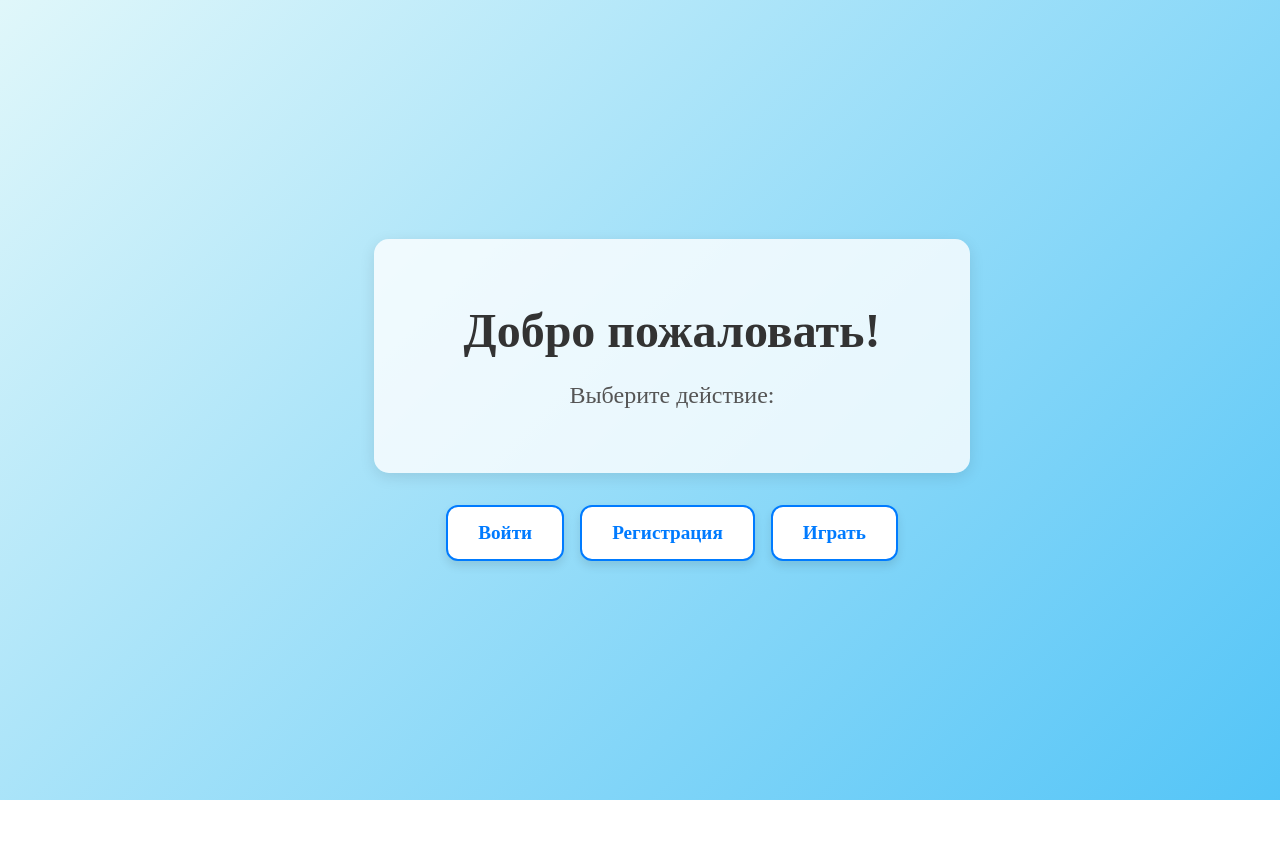
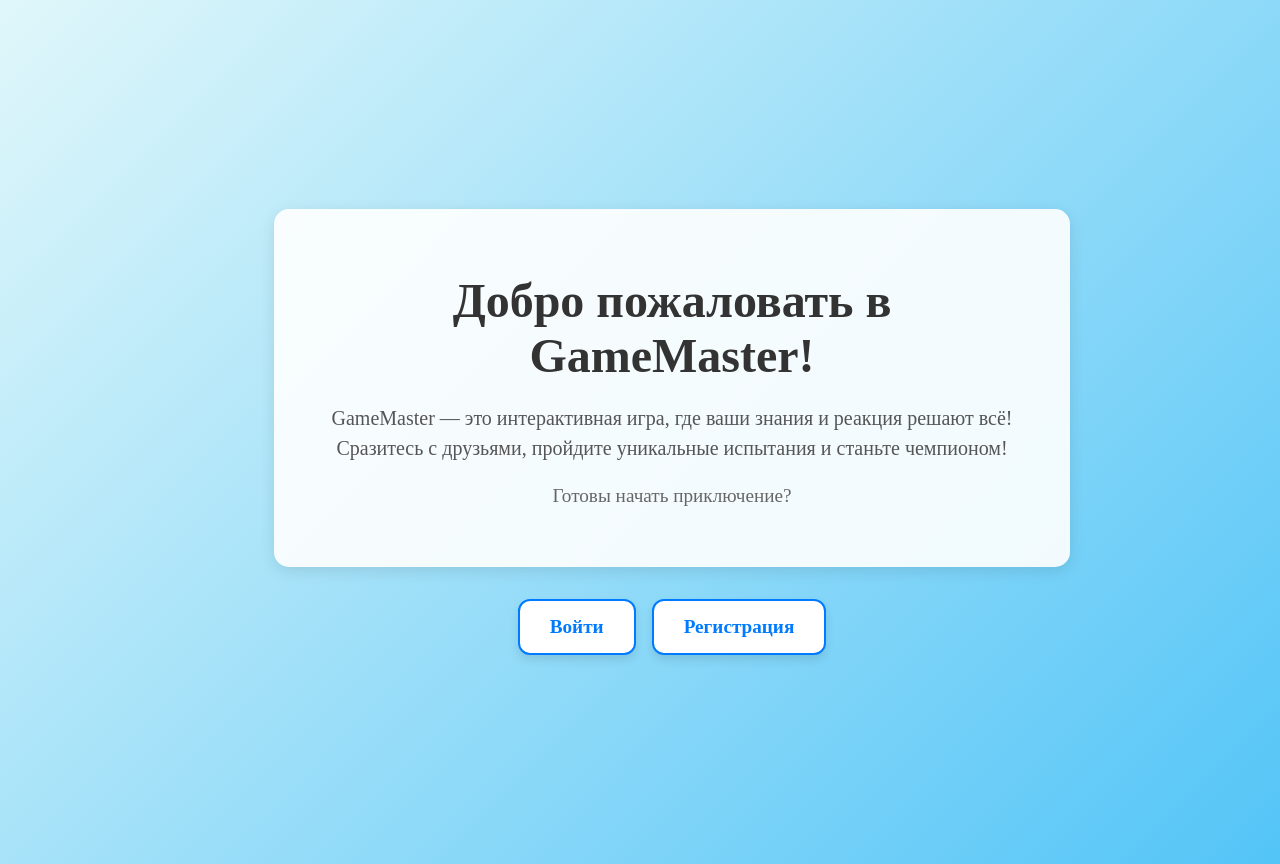
Before and after one commit to Albrut/react-kahoot, a React (Vite) app: page / in a window 1280 px wide. Shown: the top 864 px of the page. Before the commit the page ends 800 px from the top, so only its background shows below. Built offline with nearby package versions, Linux system fonts and the light colour scheme.

Commit message:
changed main page

```diff
--- a/src/css/homePage.css
+++ b/src/css/homePage.css
@@ -5,21 +5,42 @@
     justify-content: center;
     min-height: 100vh;
     width: 100%;
+    padding: 2rem;
     background: linear-gradient(135deg, #e0f7fa, #4fc3f7);
     text-align: center;
-    padding: 0 2rem;
+    animation: fadeIn 1s ease-out;
 }
 
-
+@keyframes fadeIn {
+    from {
+        opacity: 0;
+        transform: translateY(20px);
+    }
+    to {
+        opacity: 1;
+        transform: translateY(0);
+    }
+}
 
 .home-text-container {
-    background-color: rgba(255, 255, 255, 0.8);
+    background-color: rgba(255, 255, 255, 0.9);
     border-radius: 15px;
     padding: 2rem 3rem;
     box-shadow: 0px 4px 15px rgba(0, 0, 0, 0.1);
     margin-bottom: 2rem;
-    width: 100%;
-    max-width: 500px;
+    max-width: 700px;
+    animation: slideIn 1s ease-out;
+}
+
+@keyframes slideIn {
+    from {
+        opacity: 0;
+        transform: translateX(-30px);
+    }
+    to {
+        opacity: 1;
+        transform: translateX(0);
+    }
 }
 
 .home-title {
@@ -29,10 +50,18 @@
     color: #333;
 }
 
+.home-description {
+    font-size: 1.25rem;
+    margin-bottom: 1rem;
+    color: #555;
+    line-height: 1.5;
+}
+
 .home-text {
-    font-size: 1.5rem;
-    margin-bottom: 2rem;
-    color: #555;
+    font-size: 1.2rem;
+    margin-bottom: 1.5rem;
+    color: #666;
+    line-height: 1.5;
 }
 
 .home-buttons {
@@ -59,4 +88,5 @@
     background-color: #007bff;
     color: #ffffff;
     transform: scale(1.05);
+    box-shadow: 0px 8px 15px rgba(0, 0, 0, 0.2);
 }
--- a/src/pages/HomePage.jsx
+++ b/src/pages/HomePage.jsx
@@ -1,18 +1,23 @@
 import { Link } from "react-router-dom";
 import "../css/homePage.css";
-import "../css/main.css"
+import "../css/main.css";
 
 export default function HomePage() {
     return (
         <div className="home-container">
             <div className="home-text-container">
-                <h1 className="home-title">Добро пожаловать!</h1>
-                <p className="home-text">Выберите действие:</p>
+                <h1 className="home-title">Добро пожаловать в GameMaster!</h1>
+                <p className="home-description">
+                    GameMaster — это интерактивная игра, где ваши знания и реакция решают всё!
+                    Сразитесь с друзьями, пройдите уникальные испытания и станьте чемпионом!
+                </p>
+                <p className="home-text">
+                        Готовы начать приключение?
+                </p>
             </div>
             <div className="home-buttons">
                 <Link to="/login" className="home-button-link">Войти</Link>
                 <Link to="/register" className="home-button-link">Регистрация</Link>
-                <Link to="/game" className="home-button-link">Играть</Link>
             </div>
         </div>
     );
```
